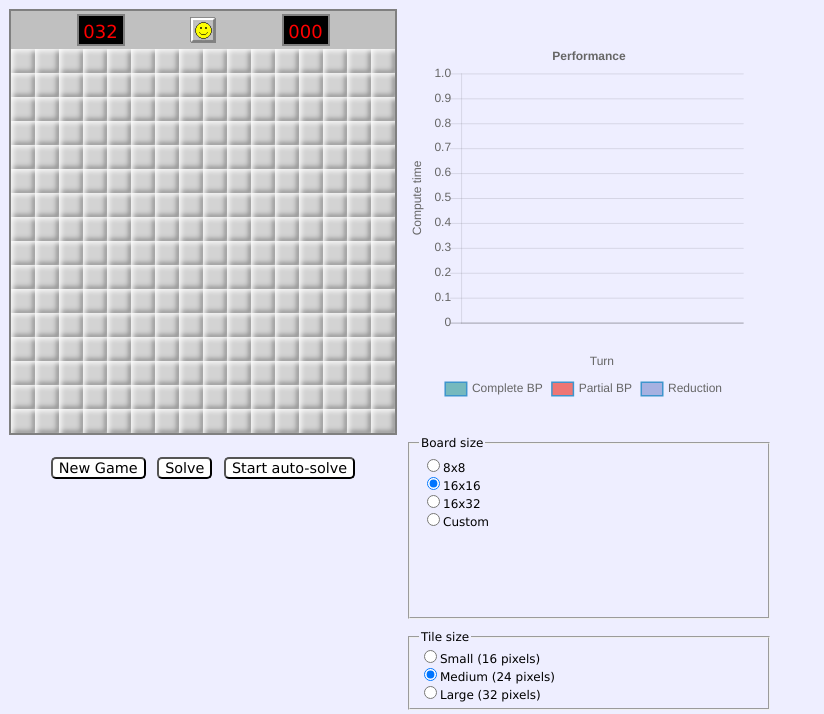
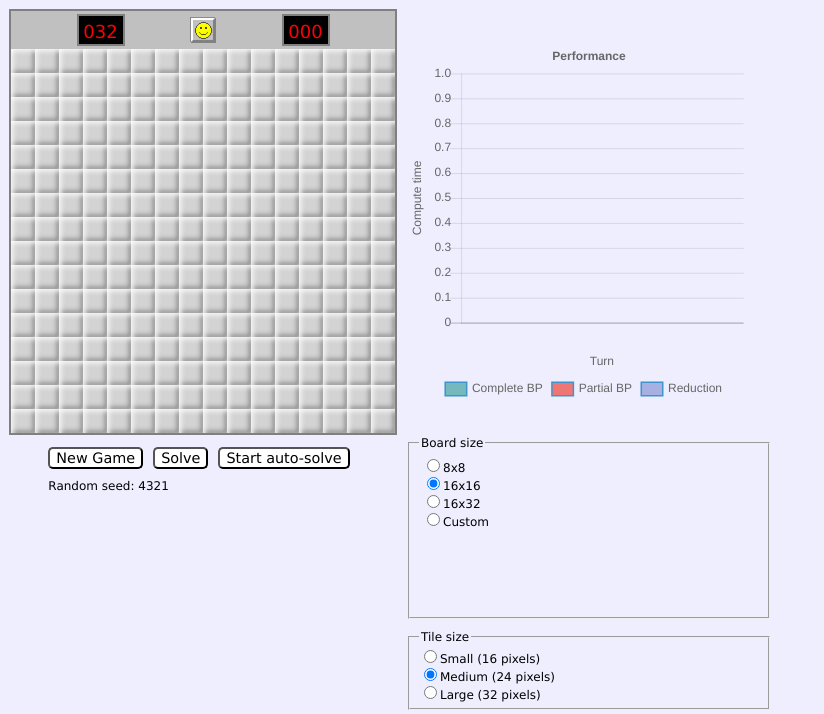
Before and after one commit to jmoon1506/cs267-final-project, a Flask app: page / in a window 1280 px wide. Shown: the top 714 px of the page, without its empty margins (0-824 px from the left). Run offline with Flask 2, Linux system fonts and the light colour scheme; parts of the project's set-up code (start-up, migrations or seed data) failed here and were passed over; some libraries are stand-ins or nearby versions.

Commit message:
added random seed

```diff
--- a/static/controls.css
+++ b/static/controls.css
@@ -62,6 +62,14 @@ form {
 .showcustom {
 	visibility:		visible;
 }
+
+.hidenewseed {
+	visibility:		hidden;
+}
+
+.shownewseed {
+	visibility:		visible;
+}
 /*
 #bomberrormsg {
 	width:			15em;
--- /dev/null
+++ b/static/jsrand.min.js
@@ -0,0 +1,8 @@
+/*
+  jsrand v1.2
+  https://github.com/DomenicoDeFelice/jsrand
+
+  @license none/public domain, just leave this comment.
+*/
+!function(n){if(!n.dfd){n.dfd={}}dfd.Srand=Srand=function(n){var r=function(n){if(n!==undefined){this.seed(n)}else{this.randomize()}};r._oldSrand=n;return r}(n.Srand);Srand.prototype={};Srand.seed=Srand.prototype.seed=function(n){if(n===undefined){return this._seed}this._mz=123456789;return this._mw=this._seed=n};Srand.randomize=Srand.prototype.randomize=function(){var n=this.randomIntegerIn(1,4294967295,Math.random());this.seed(n);return n};Srand.random=Srand.prototype.random=function(){if(this._seed===undefined){this.randomize()}var n=this._mz;var r=this._mw;n=(n&65535)*36969+(n>>16)&4294967295;r=(r&65535)*18e3+(r>>16)&4294967295;this._mz=n;this._mw=r;var d=((n<<16)+r&4294967295)/4294967296;return.5+d};Srand.randomIn=Srand.prototype.randomIn=function(n,r,d){if(d===undefined){d=this.random()}return n+d*(r-n)};Srand.randomIntegerIn=Srand.prototype.randomIntegerIn=function(n,r,d){if(d===undefined){d=this.random()}return n+Math.floor(d*(r-n+1))};Srand.choice=Srand.prototype.choice=function(n,r){if(n.length===0){return undefined}var d=this.randomIntegerIn(0,n.length-1,r);return n[d]};Srand.noConflict=function(){Srand=dfd.Srand._oldSrand;return dfd.Srand}}(window);
+//# sourceMappingURL=jsrand.js.map
--- a/static/minesweeper.css
+++ b/static/minesweeper.css
@@ -226,6 +226,15 @@
 	border-radius: 6px;
 }
 
+.seed {
+	text-decoration: none;
+}
+
+.seed:hover {
+	text-decoration: underline;
+	cursor:pointer;
+}
+
 /* a weird bug, at least in Chrome, causes this to display one row of pixels on the right and
 bottom in "border-collapse: collapse" mode...
 */
--- a/static/minesweeper.js
+++ b/static/minesweeper.js
@@ -3,6 +3,7 @@ var theCounter;
 var theBoard;
 var theControls;
 var gameId = 0;
+var seed = 4321;
 
 onload = init;
 
@@ -11,9 +12,9 @@ function init() {
 	theCounter = new Counter("counter");
 	theBoard = new Board();
 
-/*	window.onbeforeunload = function() {
-		return theBoard.game == PLAYING ? "Leaving this page will lose your current progress" : null
-	}*/
+	document.getElementById("newseed_input").value = seed;
+	document.getElementById("seed").innerHTML = seed;
+
 	theControls = new Controls();
 	if (theControls.auto_solve)
 		theControls.request_solve();
@@ -41,6 +42,7 @@ function Board() {
 	}
 
 	this.newGame = function() {
+		Srand.seed(seed);
 		this.game = WAITING;
 		this.allTiles( function(t) { t.reset() } );
 		theBoard.setBombs( this.num.bombs );
@@ -100,7 +102,7 @@ function Board() {
 		this.nonBombs = n - k;
 		while ( n > 0 ) {
 			n--;
-			if ( Math.random() < k/n ) {	//prob of bomb should be k/n, never true if k=0, always true if k=n
+			if ( Srand.random() < k/n ) {	//prob of bomb should be k/n, never true if k=0, always true if k=n
 				var j = n % this.num.cols;
 				var i = Math.floor(n / this.num.cols);
 				this.board[i][j].bomb = true;
--- a/static/solve.js
+++ b/static/solve.js
@@ -14,3 +14,24 @@ $('#solve_auto').submit(function(e) {
         this.firstChild.value = "Start auto-solve";
     }
 });
+
+function seed_click(e) {
+    var newseed = document.getElementById('newseed');
+    if (newseed.style.visibility === 'hidden') {
+        newseed.style.visibility = 'visible';
+    } else {
+        newseed.style.visibility = 'hidden';
+    }
+};
+
+$('#newseed_form').submit(function(e) {
+    e.preventDefault();
+    var newseed = document.getElementById("newseed_input").value;
+    // console.log(newseed === seed);
+    if (newseed == seed) return;
+    seed = newseed;
+    document.getElementById("seed").innerHTML = newseed;
+    document.getElementById('newseed').style.visibility = 'hidden';
+    theControls.auto_solve = false;
+    theControls.newGameButton();
+});
--- a/templates/index.html
+++ b/templates/index.html
@@ -43,11 +43,21 @@ TODO
 		</tr>
 		<tr>
 			<td valign="top" align="center">
-				<p>
-					<form id="newgame"><input type="submit" name="newgame" class="button" value="New Game" /></form>&nbsp;&nbsp;
-					<form id="solve_next"><input type="submit" name="solve_next" class="button" value="Solve" /></form>&nbsp;&nbsp;
-					<form id="solve_auto"><input type="submit" name="solve_auto" class="button" value="Stop auto-solve" /></form>
-				</p>
+				<table cellpadding="0px">
+					<tr>
+						<td><form id="newgame"><input type="submit" name="newgame" class="button" value="New Game" /></form></td>
+						<td><form id="solve_next"><input type="submit" name="solve_next" class="button" value="Solve" /></form></td>
+						<td><form id="solve_auto"><input type="submit" name="solve_auto" class="button" value="Stop auto-solve" /></form></td>
+					</tr>
+					<tr style="padding-bottom: 4px;"">
+						<td colspan="3">Random seed: <span id="seed" class="seed" onclick='seed_click(event)'></span></td>
+					</tr>
+					<tr id="newseed" style="visibility: hidden;">
+						<form id="newseed_form">
+							<td colspan="3"><span style="visibility: hidden;">Random seed: </span><input type="text" id="newseed_input" value="" maxlength=6 style="width: 50px;"/>&nbsp;&nbsp;<input type="submit" id="newseed_submit" value="Apply"/></td>
+						</form>
+					</tr>
+				</table>
 			</td>
 			<td id="leftcolumn">
 				<form id="controls">
@@ -92,6 +102,7 @@ TODO
 		<script>
 			var options = JSON.parse('{{ options | tojson | safe }}');
 		</script>
+		<script type="text/javascript" src="jsrand.min.js"></script>
 		<script type="text/javascript" src="Chart.min.js"></script>
 		<script type="text/javascript" src="solve.js"></script>
 		<script type="text/javascript" src="minesweeper.js"></script>
```
